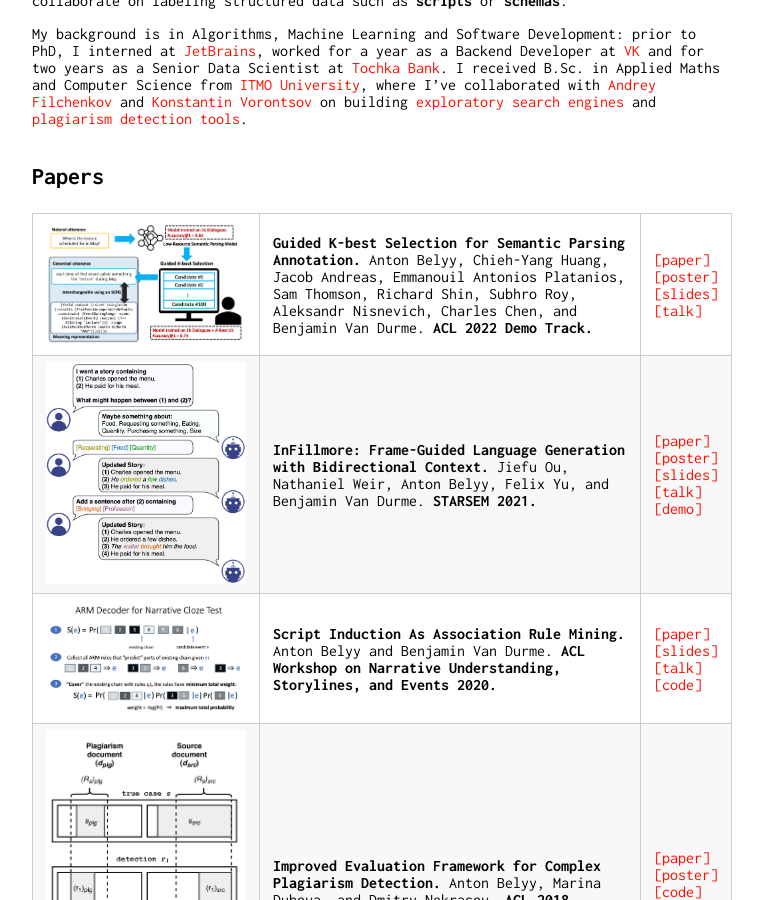
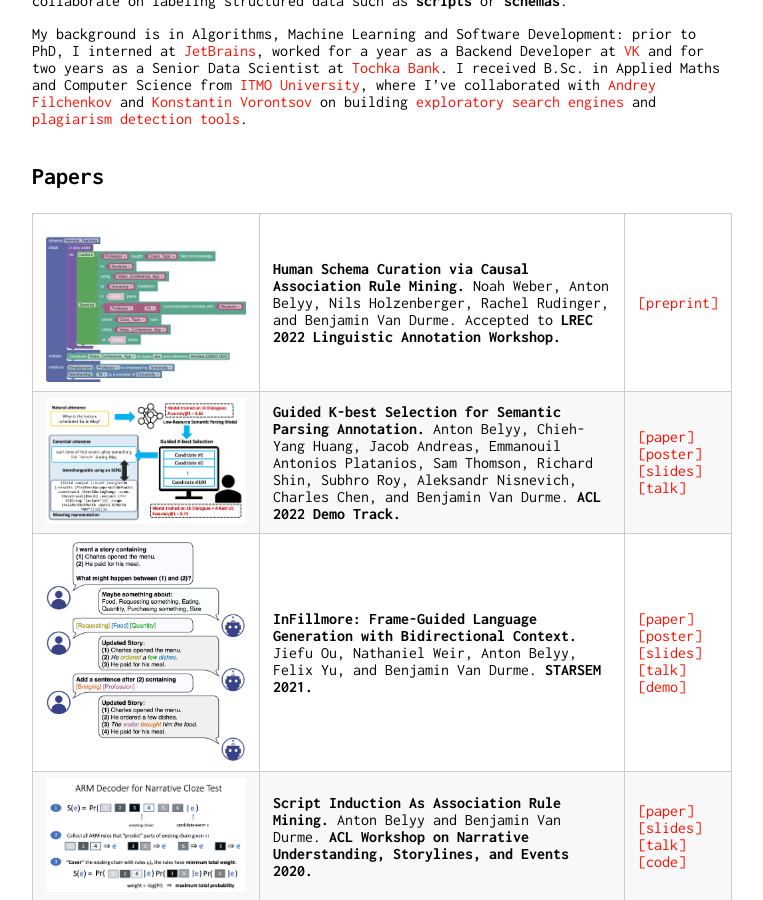
Before and after one commit to AVBelyy/AVBelyy.github.io, a Jekyll site: the page built from index.md, in a window 1280 px wide and 900 px high, scrolled down 473 px. Shown: the whole window, without its empty margins (258-1021 px from the left). Built offline with Jekyll 4.4.1, drawn with Linux system fonts in a browser that asks for light colours.

Commit message:
Update index.md

```diff
--- a/index.md
+++ b/index.md
@@ -14,12 +14,13 @@ I received B.Sc. in Applied Maths and Computer Science from [ITMO University](ht
 
 ## Papers
 
-<img src="img/publications/guidedkbest.png" alt="Guided K-best screenshot" style="width: 200px"/> | **Guided K-best Selection for Semantic Parsing Annotation.** Anton Belyy, Chieh-Yang Huang, Jacob Andreas, Emmanouil Antonios Platanios, Sam Thomson, Richard Shin, Subhro Roy, Aleksandr Nisnevich, Charles Chen, and Benjamin Van Durme. **ACL 2022 Demo Track.** | [[paper]](https://aclanthology.org/2022.acl-demo.11.pdf)<br>[[poster]](https://static.retloko.org/posters/belyyetal2022guidedkbest-poster.pdf)<br>[[slides]](https://static.retloko.org/slides/belyyetal2022guidedkbest-slides.pdf)<br>[[talk]](https://youtu.be/jSEJfHotBdY)
-<img src="img/publications/infillmore.png" alt="InFillmore screenshot" style="width: 200px"/> | **InFillmore: Frame-Guided Language Generation with Bidirectional Context.** Jiefu Ou, Nathaniel Weir, Anton Belyy, Felix Yu, and Benjamin Van Durme. **STARSEM 2021.** | [[paper]](https://aclanthology.org/2021.starsem-1.12.pdf)<br>[[poster]](https://static.retloko.org/posters/ouetal2021infillmore-poster.pdf)<br>[[slides]](https://static.retloko.org/slides/ouetal2021infillmore-slides.pdf)<br>[[talk]](https://static.retloko.org/talks/ouetal2021infillmore-talk.mp4)<br>[[demo]](https://nlp.jhu.edu/demos/infillmore)
-<img src="img/publications/si-as-arm.png" alt="SI as ARM screenshot" style="width: 200px"/> | **Script Induction As Association Rule Mining.** Anton Belyy and Benjamin Van Durme. **ACL Workshop on Narrative Understanding, Storylines, and Events 2020.** | [[paper]](https://www.aclweb.org/anthology/2020.nuse-1.7/)<br>[[slides]](https://static.retloko.org/slides/belyy2020siarm-slides.pdf)<br>[[talk]](https://slideslive.com/38929746/script-induction-as-association-rule-mining)<br>[[code]](https://github.com/AVBelyy/arm-nachos)
+<img src="img/projects/schema-blocks.png" alt="Schema paper" style="width: 200px"/> | **Human Schema Curation via Causal Association Rule Mining.** Noah Weber, Anton Belyy, Nils Holzenberger, Rachel Rudinger, and Benjamin Van Durme. Accepted to **LREC 2022 Linguistic Annotation Workshop.** | [[preprint]](https://arxiv.org/abs/2104.08811)
+<img src="img/publications/guidedkbest.png" alt="Guided K-best" style="width: 200px"/> | **Guided K-best Selection for Semantic Parsing Annotation.** Anton Belyy, Chieh-Yang Huang, Jacob Andreas, Emmanouil Antonios Platanios, Sam Thomson, Richard Shin, Subhro Roy, Aleksandr Nisnevich, Charles Chen, and Benjamin Van Durme. **ACL 2022 Demo Track.** | [[paper]](https://aclanthology.org/2022.acl-demo.11.pdf)<br>[[poster]](https://static.retloko.org/posters/belyyetal2022guidedkbest-poster.pdf)<br>[[slides]](https://static.retloko.org/slides/belyyetal2022guidedkbest-slides.pdf)<br>[[talk]](https://youtu.be/jSEJfHotBdY)
+<img src="img/publications/infillmore.png" alt="InFillmore" style="width: 200px"/> | **InFillmore: Frame-Guided Language Generation with Bidirectional Context.** Jiefu Ou, Nathaniel Weir, Anton Belyy, Felix Yu, and Benjamin Van Durme. **STARSEM 2021.** | [[paper]](https://aclanthology.org/2021.starsem-1.12.pdf)<br>[[poster]](https://static.retloko.org/posters/ouetal2021infillmore-poster.pdf)<br>[[slides]](https://static.retloko.org/slides/ouetal2021infillmore-slides.pdf)<br>[[talk]](https://static.retloko.org/talks/ouetal2021infillmore-talk.mp4)<br>[[demo]](https://nlp.jhu.edu/demos/infillmore)
+<img src="img/publications/si-as-arm.png" alt="SI as ARM" style="width: 200px"/> | **Script Induction As Association Rule Mining.** Anton Belyy and Benjamin Van Durme. **ACL Workshop on Narrative Understanding, Storylines, and Events 2020.** | [[paper]](https://www.aclweb.org/anthology/2020.nuse-1.7/)<br>[[slides]](https://static.retloko.org/slides/belyy2020siarm-slides.pdf)<br>[[talk]](https://slideslive.com/38929746/script-induction-as-association-rule-mining)<br>[[code]](https://github.com/AVBelyy/arm-nachos)
 <img src="img/publications/normplagdet.png" alt="Normplagdet screenshot" style="width: 200px"/> | **Improved Evaluation Framework for Complex Plagiarism Detection.** Anton Belyy, Marina Dubova, and Dmitry Nekrasov. **ACL 2018.** | [[paper]](http://www.aclweb.org/anthology/P18-2026)<br>[[poster]](http://anthology.aclweb.org/attachments/P18-2026.Poster.pdf)<br>[[code]](https://github.com/AVBelyy/normplagdet)<br>[[blog]](https://news.itmo.ru/en/science/it/news/8440/)
-<img src="img/publications/rusplagiarism.png" alt="Russian plagiarism detection screenshot" style="width: 200px"/> | **Framework for Russian Plagiarism Detection Using Sentence Embedding Similarity and Negative Sampling.** Anton Belyy and Marina Dubova. **Dialogue 2018.** | [[paper]](http://www.dialog-21.ru/media/4289/belyyav_dubovama.pdf)<br>[[slides]](http://www.dialog-21.ru/media/4351/belyy_dubova.pdf)<br>[[code]](https://github.com/AVBelyy/hack-the-plag-2017)
-<img src="img/publications/hartm.png" alt="Hiearchical ARTM improvement screenshot" style="width: 200px"/> | **Quality Evaluation and Improvement for Hierarchical Topic Modeling.** Anton Belyy, Mariia Seleznova, Alexey Sholokhov, and Konstantin Vorontsov. **Dialogue 2018.** | [[paper]](http://www.dialog-21.ru/media/4562/belyyavplusetal.pdf)<br>[[slides]](http://www.dialog-21.ru/media/4352/belyy_seleznova.pdf)<br>[[demo]](https://github.com/AVBelyy/Rysearch)
+<img src="img/publications/rusplagiarism.png" alt="Russian plagiarism detection" style="width: 200px"/> | **Framework for Russian Plagiarism Detection Using Sentence Embedding Similarity and Negative Sampling.** Anton Belyy and Marina Dubova. **Dialogue 2018.** | [[paper]](http://www.dialog-21.ru/media/4289/belyyav_dubovama.pdf)<br>[[slides]](http://www.dialog-21.ru/media/4351/belyy_dubova.pdf)<br>[[code]](https://github.com/AVBelyy/hack-the-plag-2017)
+<img src="img/publications/hartm.png" alt="Hiearchical ARTM improvement" style="width: 200px"/> | **Quality Evaluation and Improvement for Hierarchical Topic Modeling.** Anton Belyy, Mariia Seleznova, Alexey Sholokhov, and Konstantin Vorontsov. **Dialogue 2018.** | [[paper]](http://www.dialog-21.ru/media/4562/belyyavplusetal.pdf)<br>[[slides]](http://www.dialog-21.ru/media/4352/belyy_seleznova.pdf)<br>[[demo]](https://github.com/AVBelyy/Rysearch)
 
 ## Fun projects
 
```
